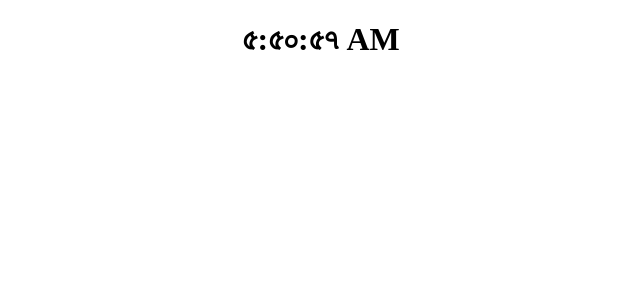
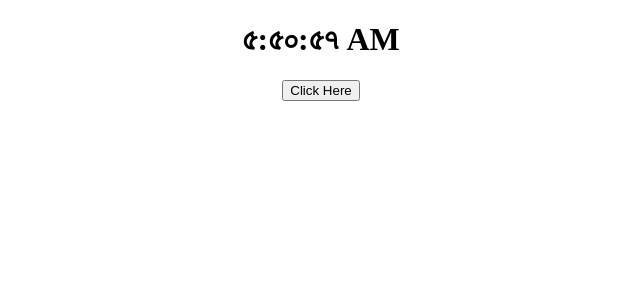
Before and after one commit to sohel902833/ReactWithSumitSir, a React (Create React App) app: page / in a window 1280 px wide. Shown: the top 300 px of the page, without its empty margins (319-959 px from the left). Built offline with nearby package versions, Linux system fonts and the light colour scheme.

Commit message:
part 8 done

```diff
--- a/src/App.js
+++ b/src/App.js
@@ -1,6 +1,8 @@
 import Clock from "./components/Clock";
 
 function App(){
+    console.log("App Component Rendering..")
+
     return(
         <Clock locale="bn-BD"/>
     )
--- /dev/null
+++ b/src/components/Button.js
@@ -0,0 +1,25 @@
+import React from "react";
+class Button extends React.Component{
+
+    shouldComponentUpdate(nextProps){
+        const {handleClick:currentChange}=this.props;
+        const {handleClick:nextChange}=nextProps;
+        if(currentChange===nextChange){
+            return false;
+        }else{
+            return true;
+        }
+    }
+
+
+    render(){
+        console.log("Button Component Rendering..")
+        let {handleClick,locale}=this.props
+        return(
+            <button onClick={()=>handleClick(locale)}>Click Here</button>
+        )
+    }
+
+
+}
+export default Button;
--- a/src/components/Clock.js
+++ b/src/components/Clock.js
@@ -1,15 +1,11 @@
 import React from "react";
+import Button from "./Button";
+
 class Clock extends React.Component {
-  //if props need to satate initialization use this systex for declare state
-  // constructor(props) {
-  //   super(props);
-  //   this.state = {
-  //     date: new Date().toLocaleTimeString(props.locale),
-  //   };
-  // }
-
-  //else use shortcut
-  state = {date: new Date()};
+  state = {
+    date: new Date(),
+    locale:"bn-BD"
+  };
 
 
   componentDidMount(){
@@ -19,25 +15,30 @@ class Clock extends React.Component {
     clearInterval(this.clockTimer)
   }
  tick(){
-
-  // this.setState((state,props)=>{
-  //   date:new Date()
-  // })
-
   this.setState({
     date:new Date()
   })
  }
 
-  // state={
-  //   time:new Date().toLocaleTimeString(this.props.locale)
-  // }
+ handleClick=(lc)=>{
+
+     if(lc=="bn-BD"){
+       this.setState({locale:"en-US"});
+     }else{
+       this.setState({locale:"bn-BD"});
+     }
+ }
+
 
   render() {
+    console.log("Clock Component Rendering..")
+
+    let {locale}=this.state
     return (
       <div className="App">
         <center>
-          <h1>{this.state.date.toLocaleTimeString(this.props.locale)}</h1>
+          <h1>{this.state.date.toLocaleTimeString(locale)}</h1>
+          <Button handleClick={this.handleClick} locale/>
         </center>
       </div>
     );
```
